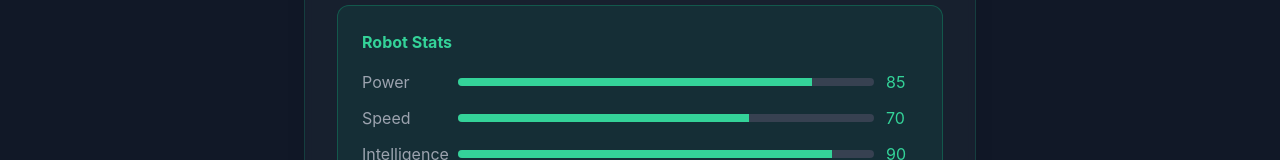
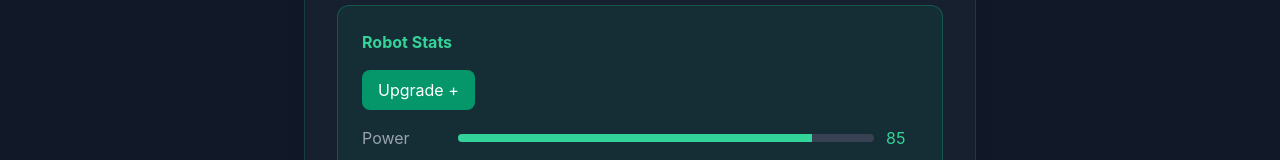
Before and after one commit to markmangroup/brian_m, a React (Create React App) app: page /robot-lab in a window 1280 px wide. Shown: the part 404-564 px from the top of the page. Built offline with nearby package versions, Linux system fonts and the light colour scheme; no server answers; sample sign-in values are in the browser's storage.

Commit message:
Update RobotLab.jsx

```diff
--- a/src/components/RobotLab.jsx
+++ b/src/components/RobotLab.jsx
@@ -1,28 +1,43 @@
-import React, { useState } from 'react';
+import React, { useState, useEffect } from 'react';
 import { FaRobot, FaWrench, FaCog, FaBolt, FaMicrochip, FaMemory } from 'react-icons/fa';
 
+const defaultRobots = [
+  { name: 'Beep-Boop', color: 'emerald', icon: FaBolt,      stats: { power: 85, speed: 70, intelligence: 90 } },
+  { name: 'Pixel-8',   color: 'blue',    icon: FaMicrochip, stats: { power: 75, speed: 95, intelligence: 80 } },
+  { name: 'Circuit',   color: 'purple',  icon: FaMemory,    stats: { power: 90, speed: 85, intelligence: 95 } }
+];
+
+const clamp = n => Math.min(n, 100);
+
 const RobotLab = () => {
+  /* robots state persists in localStorage */
+  const [robots, setRobots] = useState(() => {
+    const saved = typeof window !== 'undefined' && localStorage.getItem('robots');
+    return saved ? JSON.parse(saved) : defaultRobots;
+  });
+
   const [activeBot, setActiveBot] = useState(0);
-  const robots = [
-    {
-      name: 'Beep-Boop',
-      color: 'emerald',
-      icon: FaBolt,
-      stats: { power: 85, speed: 70, intelligence: 90 }
-    },
-    {
-      name: 'Pixel-8',
-      color: 'blue',
-      icon: FaMicrochip,
-      stats: { power: 75, speed: 95, intelligence: 80 }
-    },
-    {
-      name: 'Circuit',
-      color: 'purple',
-      icon: FaMemory,
-      stats: { power: 90, speed: 85, intelligence: 95 }
-    }
-  ];
+
+  /* persist on every change */
+  useEffect(() => {
+    localStorage.setItem('robots', JSON.stringify(robots));
+  }, [robots]);
+
+  /* +5 boost to all stats on active bot */
+  const upgradeBot = () => {
+    setRobots(prev =>
+      prev.map((bot, idx) =>
+        idx === activeBot
+          ? {
+              ...bot,
+              stats: Object.fromEntries(
+                Object.entries(bot.stats).map(([k, v]) => [k, clamp(v + 5)])
+              )
+            }
+          : bot
+      )
+    );
+  };
 
   return (
     <div className="flex flex-col items-center">
@@ -31,6 +46,7 @@ const RobotLab = () => {
       </h1>
 
       <div className="bg-gray-800/50 p-8 rounded-2xl shadow-xl backdrop-blur-sm border border-emerald-500/20 w-full max-w-2xl">
+        {/* Bot selector */}
         <div className="grid grid-cols-3 gap-6">
           {robots.map((robot, index) => (
             <div
@@ -58,9 +74,21 @@ const RobotLab = () => {
           ))}
         </div>
 
+        {/* Stats panel */}
         {activeBot !== null && (
-          <div className={`mt-8 p-6 rounded-xl bg-${robots[activeBot].color}-500/10 border border-${robots[activeBot].color}-500/30`}>
+          <div
+            className={`mt-8 p-6 rounded-xl bg-${robots[activeBot].color}-500/10 border border-${robots[activeBot].color}-500/30`}
+          >
             <h4 className={`text-${robots[activeBot].color}-400 font-bold mb-4`}>Robot Stats</h4>
+
+            {/* Upgrade button */}
+            <button
+              onClick={upgradeBot}
+              className={`mb-4 px-4 py-2 rounded-lg bg-${robots[activeBot].color}-600 hover:bg-${robots[activeBot].color}-700 text-white transition`}
+            >
+              Upgrade +
+            </button>
+
             <div className="space-y-3">
               {Object.entries(robots[activeBot].stats).map(([stat, value]) => (
                 <div key={stat} className="flex items-center">
```
